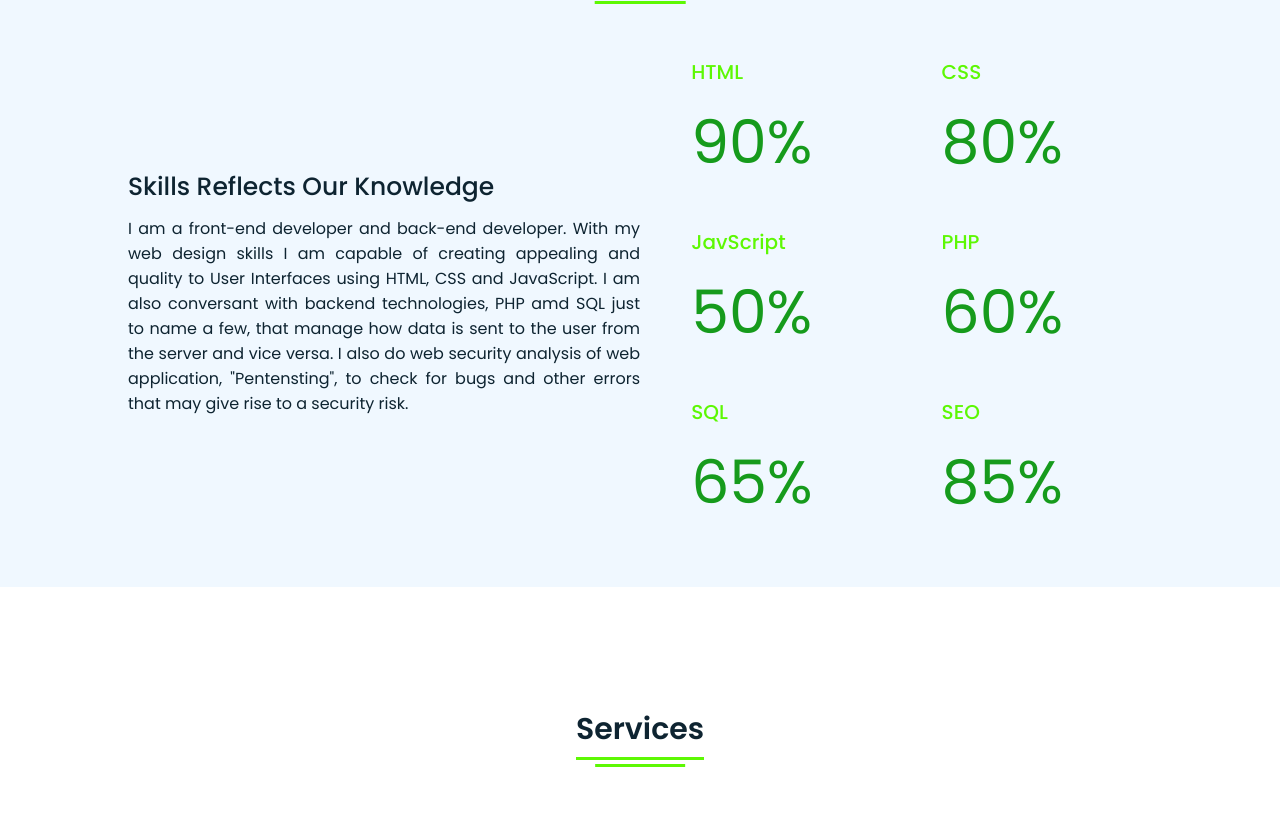
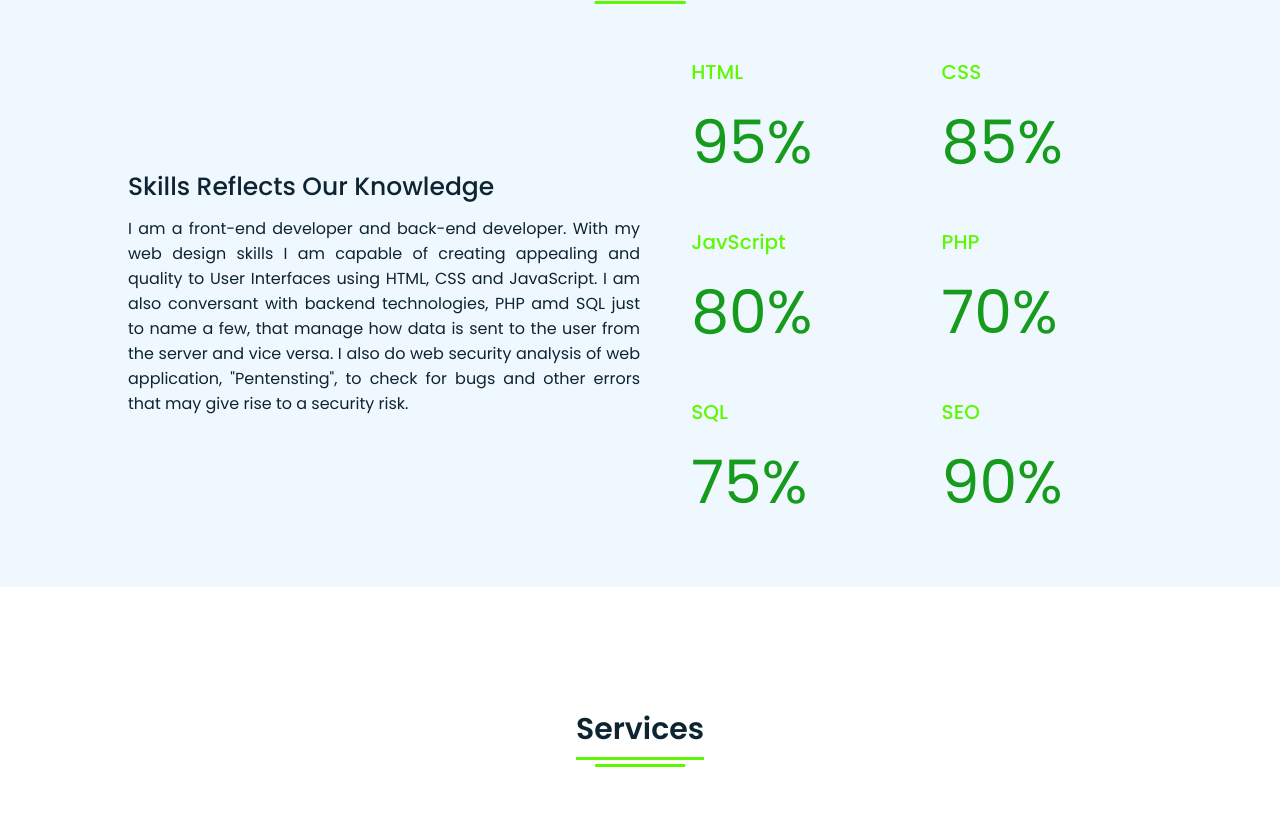
Before and after one commit to collo-n/Portfolio, a plain HTML site: page index.html in a window 1280 px wide. Shown: the part 1496-2313 px from the top of the page. Drawn offline with Linux system fonts and the light colour scheme.

Commit message:
Update index.html

```diff
--- a/index.html
+++ b/index.html
@@ -91,27 +91,27 @@
      <div class="boxes">
        <div class="box">
          <div class="topic">HTML</div>
-         <div class="per">90%</div>
+         <div class="per">95%</div>
        </div>
        <div class="box">
          <div class="topic">CSS</div>
+         <div class="per">85%</div>
+       </div>
+       <div class="box">
+         <div class="topic">JavScript</div>
          <div class="per">80%</div>
        </div>
        <div class="box">
-         <div class="topic">JavScript</div>
-         <div class="per">50%</div>
-       </div>
-       <div class="box">
          <div class="topic">PHP</div>
-         <div class="per">60%</div>
+         <div class="per">70%</div>
        </div>
        <div class="box">
          <div class="topic">SQL</div>
-         <div class="per">65%</div>
+         <div class="per">75%</div>
        </div>
        <div class="box">
          <div class="topic">SEO</div>
-         <div class="per">85%</div>
+         <div class="per">90%</div>
        </div>
      </div>
    </div>
```
